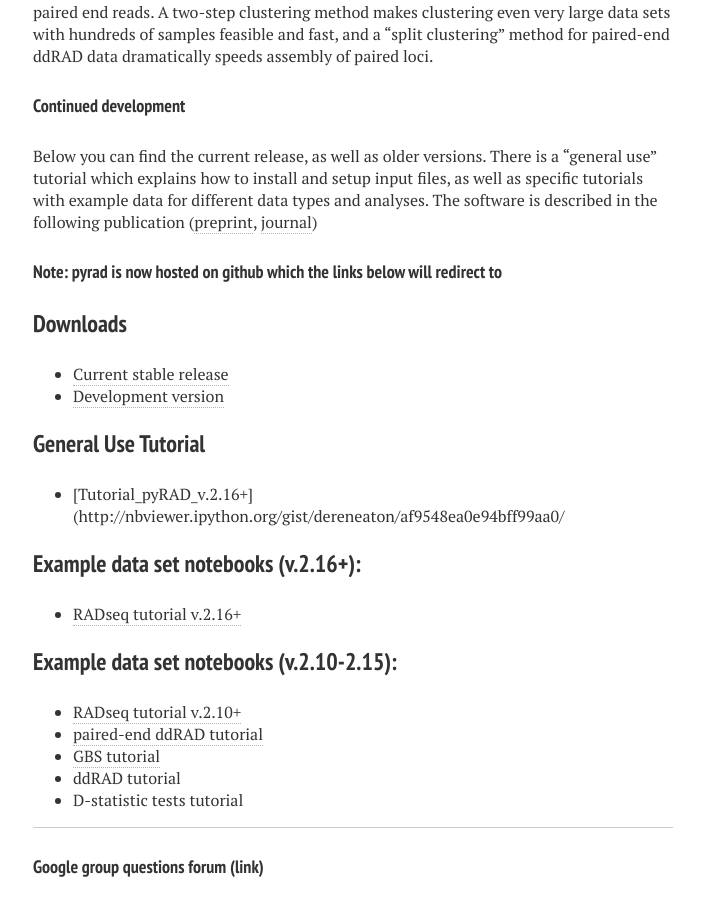
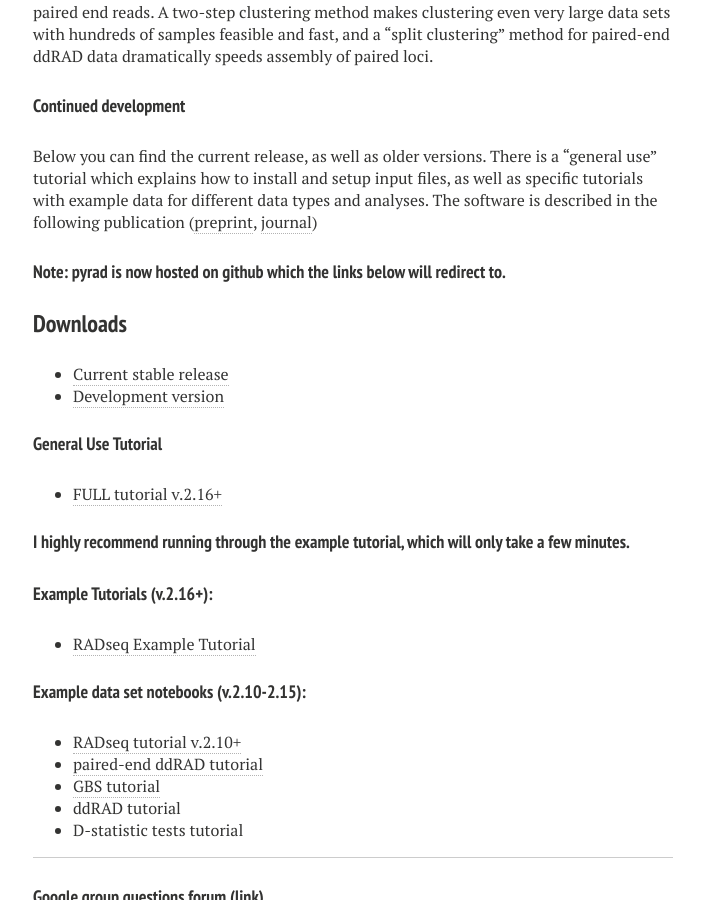
Before and after one commit to dereneaton/dereneaton.github.io, a Jekyll site: the page built from pyrad.md, in a window 1280 px wide and 900 px high, scrolled down 721 px. Shown: the whole window, without its empty margins (287-988 px from the left). Built offline with Jekyll 4.4.1, drawn with Linux system fonts in a browser that asks for light colours; Markdown is read by kramdown in place of the engine named in the settings.

Commit message:
more page fixes

```diff
--- a/pyrad.md
+++ b/pyrad.md
@@ -24,20 +24,22 @@ _pyRAD_ can analyze RAD, ddRAD, GBS, paired-end ddRAD and paired-end GBS data se
 #### Continued development
 Below you can find the current release, as well as older versions. There is a “general use” tutorial which explains how to install and setup input files, as well as specific tutorials with example data for different data types and analyses. The software is described in the following publication ([preprint](http://biorxiv.org/content/early/2013/12/03/001081), [journal](http://bioinformatics.oxfordjournals.org/content/early/2014/03/20/bioinformatics.btu121 ))
 
-#### Note: pyrad is now hosted on github which the links below will redirect to
+#### Note: pyrad is now hosted on github which the links below will redirect to.
+
+
 
 ### Downloads
-
 +  [Current stable release](https://github.com/dereneaton/pyrad/releases)
 +  [Development version](https://github.com/dereneaton/pyrad/)
 
-### General Use Tutorial
-+  [Tutorial\_pyRAD\_v.2.16+](http://nbviewer.ipython.org/gist/dereneaton/af9548ea0e94bff99aa0/
+#### General Use Tutorial
++  [FULL tutorial v.2.16+](http://nbviewer.ipython.org/gist/dereneaton/1f661bfb205b644086cc/pyRAD_v.2.16.ipynb)
 
-### Example data set notebooks (v.2.16+):
-+  [RADseq tutorial v.2.16+](http://nbviewer.ipython.org/gist/dereneaton/1f661bfb205b644086cc/pyRAD_v.2.16.ipynb)
+#### I highly recommend running through the example tutorial, which will only take a few minutes.
+#### Example Tutorials (v.2.16+):
++  [RADseq Example Tutorial](http://nbviewer.ipython.org/gist/dereneaton/1f661bfb205b644086cc/tutorial_RAD.ipynb)
 
-### Example data set notebooks (v.2.10-2.15):
+#### Example data set notebooks (v.2.10-2.15):
 +  [RADseq tutorial v.2.10+](http://nbviewer.ipython.org/gist/dereneaton/1f661bfb205b644086cc/pyRAD_v.2.10.ipynb)
 +  [paired-end ddRAD tutorial](http://nbviewer.ipython.org/gist/dereneaton/c18bff4ba8bf532ec14b)
 +  [GBS tutorial](http://nbviewer.ipython.org/gist/dereneaton/9d12ff5ab6584c5ceafa)
```
